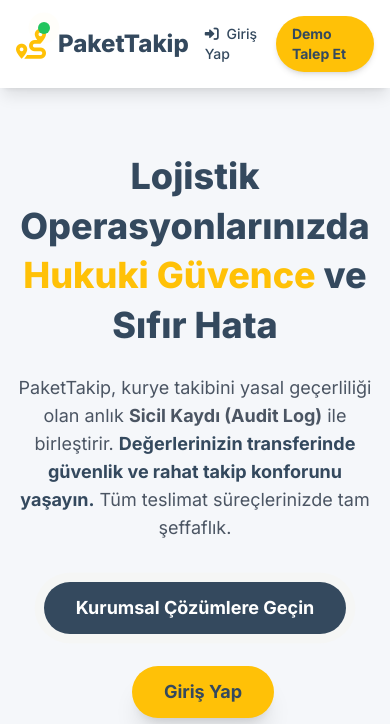
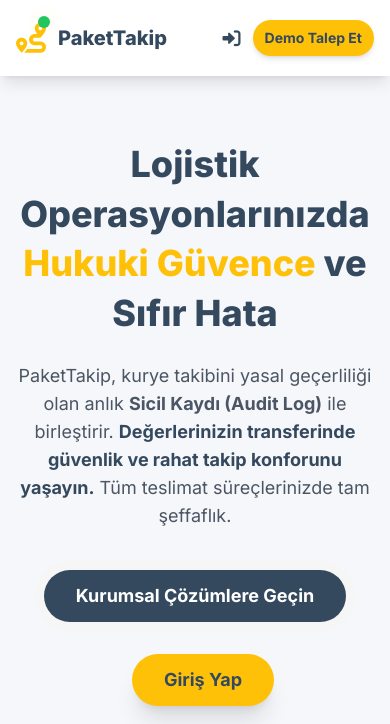
Before and after one commit to cyzpakettakip-dev/pakettakip-website, a website: page index.html in a window 390 px wide. Shown: the top 724 px of the page. Drawn offline with nearby package versions, Linux system fonts and the light colour scheme.

Commit message:
Update index.html

```diff
--- a/index.html
+++ b/index.html
@@ -129,25 +129,33 @@
 </head>
 <body class="bg-takip-bg antialiased font-sans">
 
-
-<!-- 1. HEADER / NAVİGASYON -->
 <header class="bg-white shadow-lg sticky top-0 z-50 transition-all duration-300">
     <div class="container mx-auto px-4 md:px-6 py-4 flex justify-between items-center">
-        <!-- Logo Alanı - ANA SAYFAYA LİNK EKLENDİ -->
-        <a href="#" class="flex items-center space-x-3">
+        <a href="#" class="flex items-center space-x-3 shrink-0">
             <div class="relative">
                 <i class="fas fa-route text-takip-sari text-3xl"></i>
                 <div class="absolute -top-1 -right-1 w-3 h-3 bg-green-500 rounded-full pulse-glow"></div>
             </div>
-            <span class="text-2xl md:text-3xl font-extrabold text-takip-gri">PaketTakip</span>
+            <span class="text-xl sm:text-2xl md:text-3xl font-extrabold text-takip-gri whitespace-nowrap">PaketTakip</span>
         </a>
-         <a href="https://app.pakettakip.com/login" target="_blank" class="text-takip-gri font-medium py-2 px-4 rounded-full hover:bg-takip-bg transition duration-300 text-sm md:text-base">
-                <i class="fas fa-sign-in-alt mr-1"></i> Giriş Yap
+
+        <div class="flex items-center space-x-2 sm:space-x-3">
+
+            <a href="https://app.pakettakip.com/login" target="_blank"
+               class="text-takip-gri font-medium py-2 px-1 sm:px-2 rounded-full hover:bg-gray-100 transition duration-300 text-sm md:text-base whitespace-nowrap">
+
+                <span class="hidden sm:inline-block">Giriş Yap</span>
+
+                <i class="fas fa-sign-in-alt text-lg sm:text-base mr-0 sm:mr-1"></i>
             </a>
-        <!-- Demo Talep Butonu -->
-        <a href="#contact" class="bg-takip-sari text-takip-gri font-bold py-2 px-4 md:px-6 rounded-full hover:bg-yellow-500 transition duration-300 shadow-md text-sm md:text-base transform hover:scale-105">
-            Demo Talep Et
-        </a>
+
+            <a href="#contact"
+               class="bg-takip-sari text-takip-gri font-bold py-2 px-3 sm:px-4 md:px-6 rounded-full
+                      hover:bg-yellow-500 transition duration-300 shadow-md text-sm md:text-base
+                      transform hover:scale-105 whitespace-nowrap shrink-0">
+                Demo Talep Et
+            </a>
+        </div>
     </div>
 </header>
 
```
